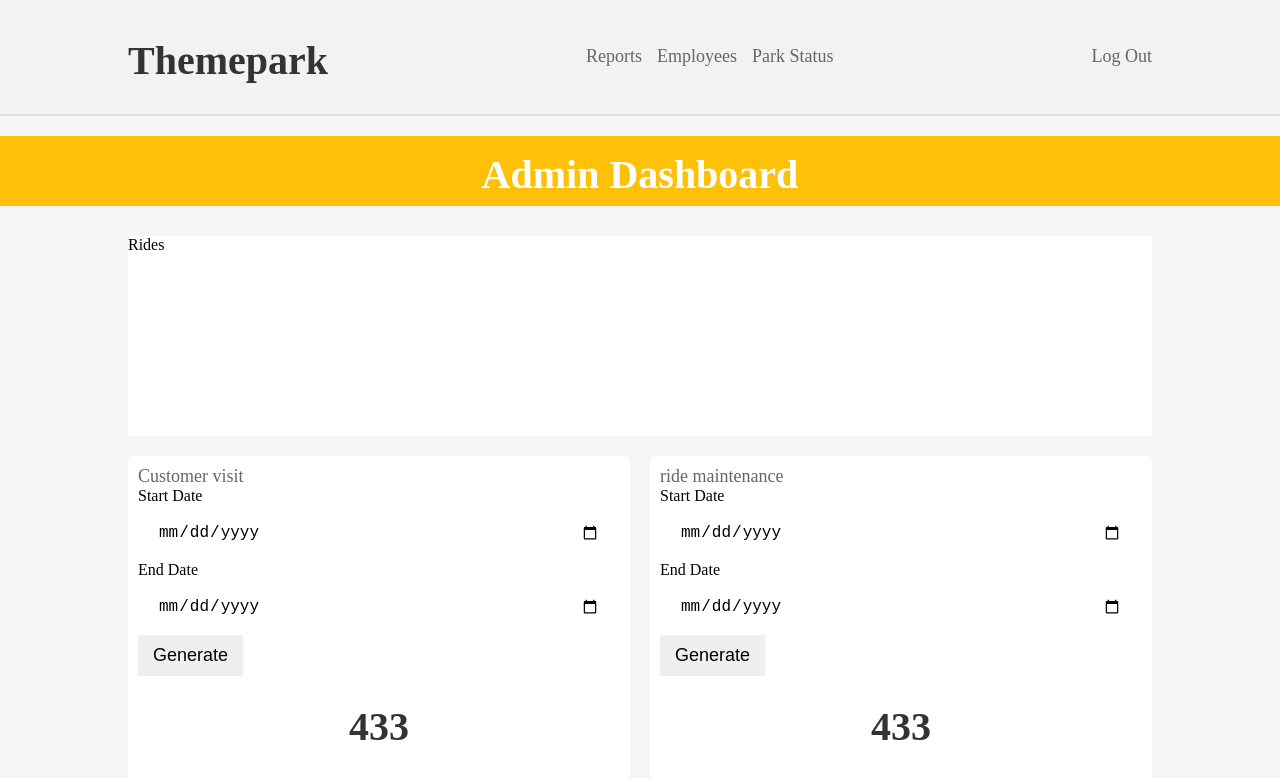
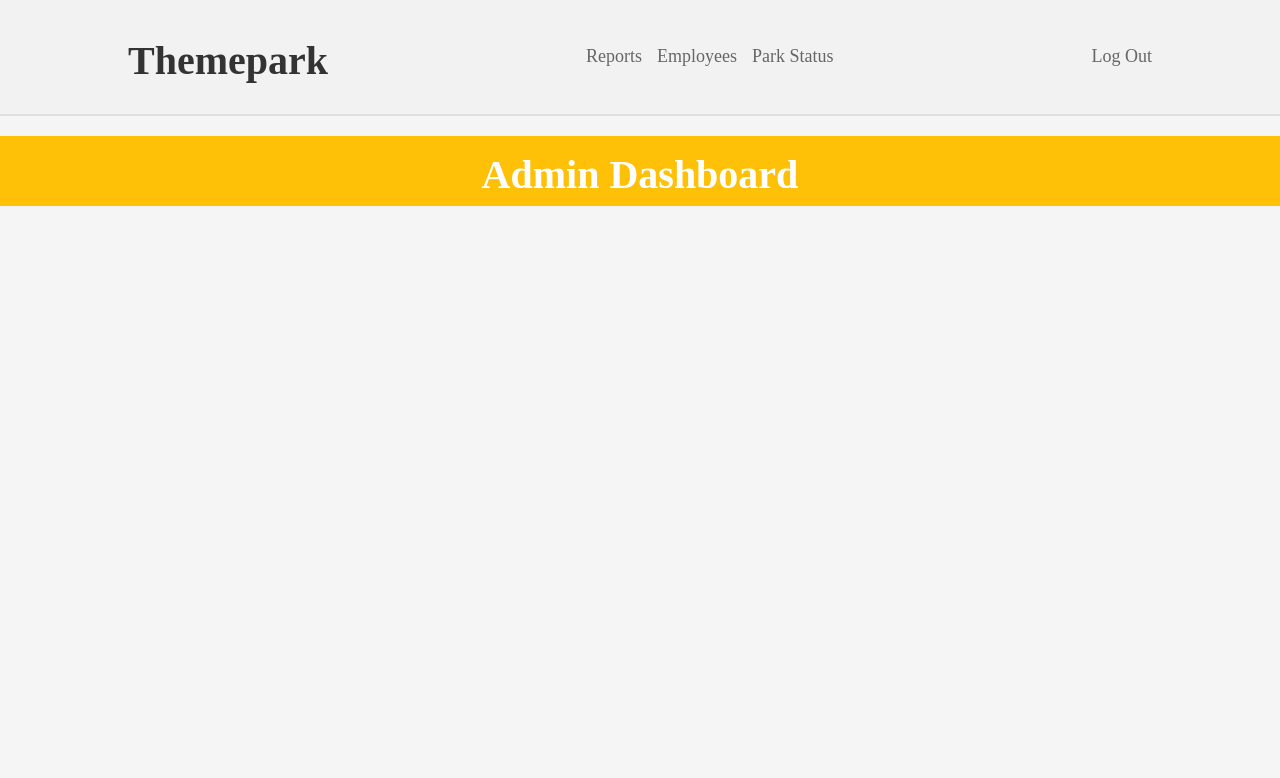
Before and after one commit to zzLinie/themepark, a React (Vite) app in the folder frontend/: page /admin/reports in a window 1280 px wide. Shown: the top 778 px of the page. Built offline with nearby package versions, Linux system fonts and the light colour scheme.

Commit message:
removed reports

```diff
--- a/frontend/src/pages/AdminReports.jsx
+++ b/frontend/src/pages/AdminReports.jsx
@@ -1,16 +1,11 @@
 import "./adminReports.css";
-import ReportCard from "../components/reportCard";
 import AdminHeader from "../components/adminHeader";
 
 export default function AdminReports() {
   return (
     <div>
       <AdminHeader />
-      <div className="reports">
-        <div className="popular-rides">Rides</div>
-        <ReportCard reportHeading={"Customer visit"} />
-        <ReportCard reportHeading={"ride maintenance"} />
-      </div>
+      <div className="reports"></div>
     </div>
   );
 }
```
